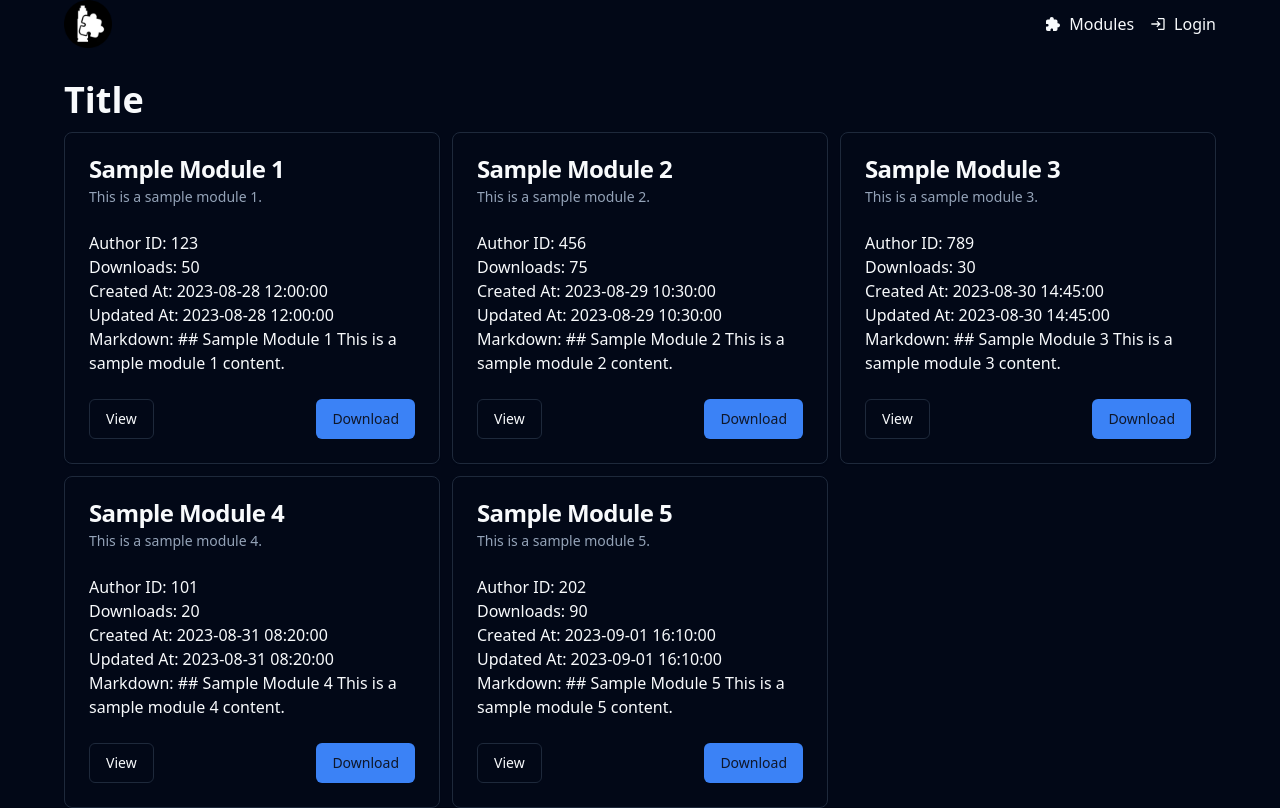
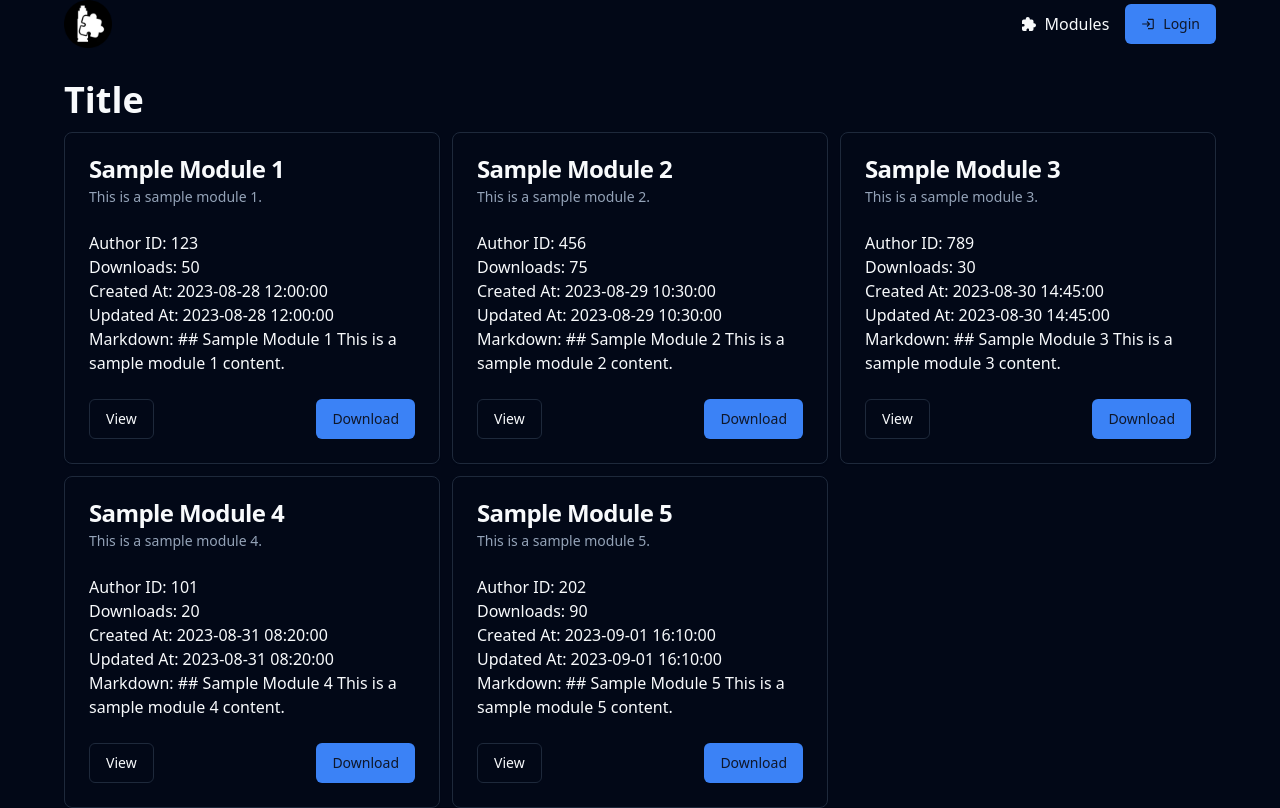
Before and after one commit to BattleBit-Community-Servers/BBModules-Frontend, a React (Vite) app: page /modules in a window 1280 px wide. Built offline with nearby package versions, Linux system fonts and the light colour scheme.

Commit message:
add mock login, move nav files

```diff
--- a/components/bb/Navbar.tsx
+++ b/components/bb/nav/Navbar.tsx
@@ -3,19 +3,19 @@ import {IoExtensionPuzzle} from "react-icons/io5";
 import {useState} from "react";
 import {MdLogin} from "react-icons/md";
 import {UserDropdownMenu} from "./UserDropdownMenu.tsx";
+import {Button} from "../../ui/button.tsx";
 
 const navItems = [
     {
         name: "Modules",
         path: "/modules",
-        icon: <IoExtensionPuzzle className="mr-2 h-4 w-4" />,
+        icon: <IoExtensionPuzzle className="mr-2 h-4 w-4"/>,
         key: "modules"
     }
 ];
 
 export const Navbar = () => {
-    const [loggedIn] = useState(Boolean);
-    console.log(loggedIn);
+    const [loggedIn, setLoggedIn] = useState(false);
     return (
         <nav className="flex gap-4 mb-8">
             <Link className="flex items-center gap-2"
@@ -35,7 +35,17 @@ export const Navbar = () => {
                     </div>
                 ) : (
                     <div className="flex items-center gap-2 ml-auto">
-                        <Link className="flex items-center gap-2" to={"/login"}><span><MdLogin/></span>Login</Link>
+                        <Button onClick={() => {
+                            setLoggedIn(true)
+                        }}>
+                            <Link
+                                className="flex items-center gap-2"
+                                to={"/login"}
+                            >
+                                <span><MdLogin/></span>
+                                Login
+                            </Link>
+                        </Button>
                     </div>
                 )}
             </div>
--- a/components/bb/UserDropdownMenu.tsx
+++ b/components/bb/nav/UserDropdownMenu.tsx
@@ -12,11 +12,16 @@ import {
     DropdownMenuLabel,
     DropdownMenuSeparator,
     DropdownMenuTrigger,
-} from "../ui/dropdown-menu"
-import {Avatar, AvatarFallback, AvatarImage} from "../ui/avatar";
+} from "../../ui/dropdown-menu"
+import {Avatar, AvatarFallback, AvatarImage} from "../../ui/avatar";
 import {BsDiscord} from "react-icons/bs";
+import {useState} from "react";
 
 export function UserDropdownMenu() {
+    const [loggedIn, setLoggedIn] = useState(false);
+
+    console.log(loggedIn);
+
     return (
         <DropdownMenu>
             <DropdownMenuTrigger asChild>
@@ -52,7 +57,10 @@ export function UserDropdownMenu() {
                     <span>Discord</span>
                 </DropdownMenuItem>
                 <DropdownMenuSeparator />
-                <DropdownMenuItem className="cursor-pointer">
+                <DropdownMenuItem className="cursor-pointer" onClick={() => {
+                    setLoggedIn(!loggedIn);
+                    window.location.reload();
+                }}>
                     <LogOut className="mr-2 h-4 w-4" />
                     <span>Log out</span>
                 </DropdownMenuItem>
--- a/src/main.tsx
+++ b/src/main.tsx
@@ -7,7 +7,7 @@ import Home from "./routes/Home.tsx";
 import NotFound from "./routes/404.tsx";
 import ModulePage from "./routes/modules/ModulePage.tsx";
 import ModuleListPage from "./routes/modules/ModuleList.tsx";
-import {Navbar} from "../components/bb/Navbar.tsx";
+import {Navbar} from "../components/bb/nav/Navbar.tsx";
 import {Slide, ToastContainer} from "react-toastify";
 import LoginPage from "./routes/users/LoginPage.tsx";
 
```
